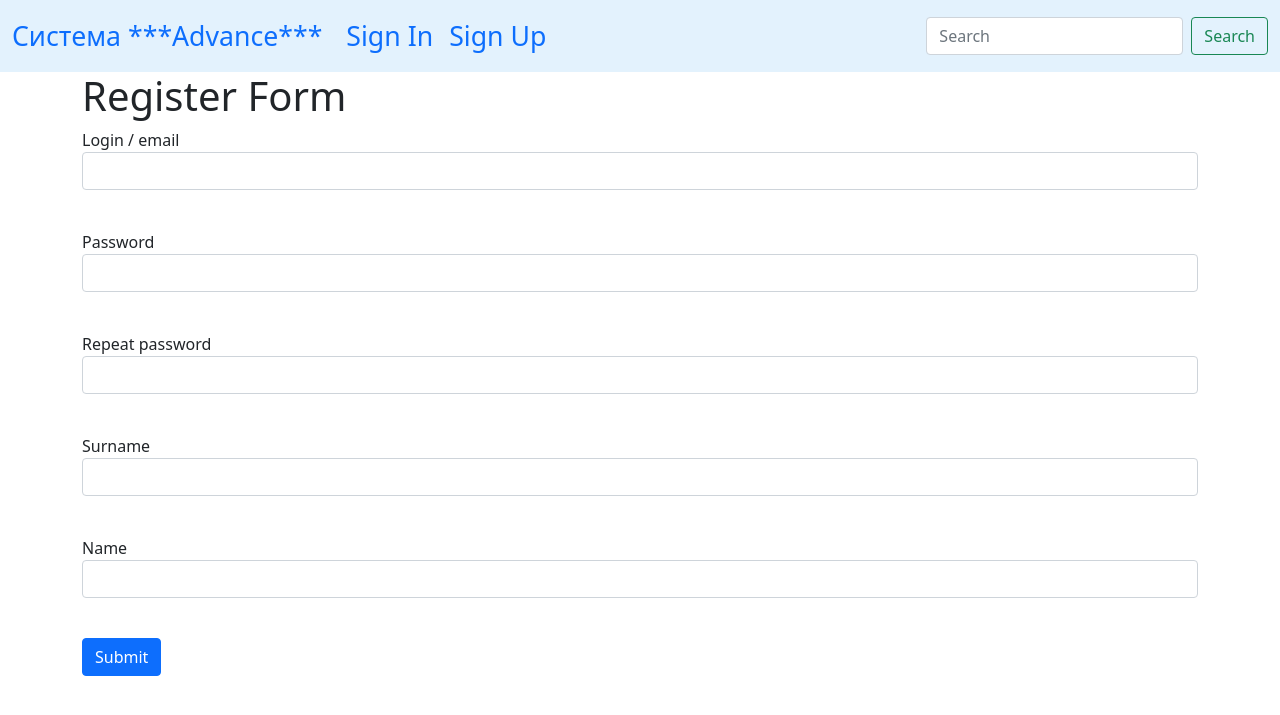
After one commit to Andrey-Kirilll/Last-Project-WEB-, a Flask app: template templates/registration.html in a window 1280 px wide. The commit adds this page. Shown: the top 715 px of the page. Run offline with Flask 2, Linux system fonts and the light colour scheme; the template is opened without the code that fills it: values that come from a table or form of the project are taken from there, others are empty.

Commit message:
Registration, db, some models added

```diff
--- /dev/null
+++ b/data/__all_models.py
@@ -0,0 +1 @@
+from .models import User
--- /dev/null
+++ b/data/forms.py
@@ -0,0 +1,13 @@
+from flask_wtf import FlaskForm
+from wtforms import SubmitField, StringField, PasswordField
+from wtforms.fields.html5 import EmailField
+from wtforms.validators import DataRequired
+
+
+class RegisterForm(FlaskForm):
+    email = EmailField('Login / email', validators=[DataRequired()])
+    password = PasswordField('Password', validators=[DataRequired()])
+    password_again = PasswordField('Repeat password', validators=[DataRequired()])
+    surname = StringField('Surname', validators=[DataRequired()])
+    name = StringField('Name', validators=[DataRequired()])
+    submit = SubmitField('Submit')
--- a/main.py
+++ b/main.py
@@ -1,4 +1,7 @@
-from flask import Flask, make_response, jsonify
+from flask import Flask, make_response, jsonify, render_template
+from werkzeug.utils import redirect
+from data.models import User
+from data.forms import RegisterForm
 from data import db_session
 
 app = Flask(__name__)
@@ -10,8 +13,37 @@ def not_found(_):
     return make_response(jsonify({'error': 'Not found'}), 404)
 
 
+@app.route('/')
+def index():
+    db_sess = db_session.create_session()
+    return render_template('main.html')
+
+
+@app.route('/registration', methods=['GET', 'POST'])
+def registration():
+    form = RegisterForm()
+    if form.validate_on_submit():
+        if form.password.data != form.password_again.data:
+            return render_template('registration.html', title='Registration', form=form,
+                                   message="Passwords don't match")
+        db_sess = db_session.create_session()
+        if db_sess.query(User).filter(User.email == form.email.data).first():
+            return render_template('registration.html', title='Registration', form=form,
+                                   message="This user already exists")
+        user = User(
+            name=form.name.data,
+            surname=form.surname.data,
+            email=form.email.data
+        )
+        user.set_password(form.password.data)
+        db_sess.add(user)
+        db_sess.commit()
+        return redirect('/')
+    return render_template('registration.html', title='Регистрация', form=form)
+
+
 def main():
-    db_session.global_init("")
+    db_session.global_init("db/example.db")
     app.run()
 
 
--- a/templates/main.html
+++ b/templates/main.html
@@ -11,14 +11,14 @@
   <body>
         <nav class="navbar navbar-expand-lg" style="background-color: #e3f2fd;">
           <div class="container-fluid">
-            <a class="navbar-brand" style='font-size: 20pt' href="#">Система ***Advance***</a>
+            <a class="navbar-brand" style='font-size: 20pt' href="/">Система ***Advance***</a>
             <div class="collapse navbar-collapse" id="navbarSupportedContent">
               <ul class="navbar-nav me-auto mb-2 mb-lg-0">
                 <li class="nav-item">
                   <a class="nav-link" style='font-size: 20pt' href="#">Sign In</a>
                 </li>
                 <li class="nav-item">
-                  <a class="nav-link" style='font-size: 20pt' href="#">Sign Up</a>
+                  <a class="nav-link" style='font-size: 20pt' href="/registration">Sign Up</a>
                 </li>
               </ul>
               <form class="d-flex">
@@ -28,6 +28,9 @@
             </div>
           </div>
         </nav>
+        <main role="main" class="container">
+          {% block content %}{% endblock %}
+        </main>
     <script src="https://cdn.jsdelivr.net/npm/@popperjs/core@2.9.1/dist/umd/popper.min.js" integrity="sha384-SR1sx49pcuLnqZUnnPwx6FCym0wLsk5JZuNx2bPPENzswTNFaQU1RDvt3wT4gWFG" crossorigin="anonymous"></script>
     <script src="https://cdn.jsdelivr.net/npm/bootstrap@5.0.0-beta3/dist/js/bootstrap.min.js" integrity="sha384-j0CNLUeiqtyaRmlzUHCPZ+Gy5fQu0dQ6eZ/xAww941Ai1SxSY+0EQqNXNE6DZiVc" crossorigin="anonymous"></script>
   </body>
--- /dev/null
+++ b/templates/registration.html
@@ -0,0 +1,57 @@
+{% extends "main.html" %}
+
+{% block content %}
+<h1>Register Form</h1>
+
+<form action="" method="post">
+    {{ form.hidden_tag() }}
+    {{ form.csrf_token }}
+    <p>
+        {{ form.email.label }}<br>
+        {{ form.email(class="form-control", type="email") }}<br>
+        {% for error in form.email.errors %}
+    <p class="alert alert-danger" role="alert">
+        {{ error }}
+    </p>
+    {% endfor %}
+
+    <p>
+        {{ form.password.label }}<br>
+        {{ form.password(class="form-control", type="password") }}<br>
+        {% for error in form.password.errors %}
+    <p class="alert alert-danger" role="alert">
+        {{ error }}
+    </p>
+    {% endfor %}
+
+    <p>
+        {{ form.password_again.label }}<br>
+        {{ form.password_again(class="form-control", type="password") }}<br>
+        {% for error in form.password_again.errors %}
+    <p class="alert alert-danger" role="alert">
+        {{ error }}
+    </p>
+    {% endfor %}
+
+    <p>
+        {{ form.surname.label }}<br>
+        {{ form.surname(class="form-control") }}<br>
+        {% for error in form.surname.errors %}
+    <p class="alert alert-danger" role="alert">
+        {{ error }}
+    </p>
+    {% endfor %}
+
+    <p>
+        {{ form.name.label }}<br>
+        {{ form.name(class="form-control") }}<br>
+        {% for error in form.name.errors %}
+    <p class="alert alert-danger" role="alert">
+        {{ error }}
+    </p>
+    {% endfor %}
+
+    <p>{{ form.submit(type="submit", class="btn btn-primary") }}</p>
+    {{message}}
+</form>
+{% endblock %}
```
Also changed, not shown: data/models.py (+23 -0 lines), db/example.db (added), 1 other file.
